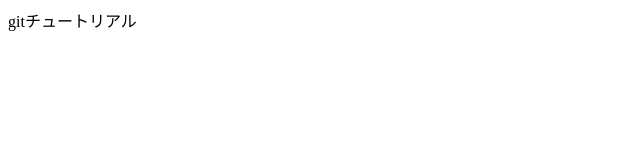
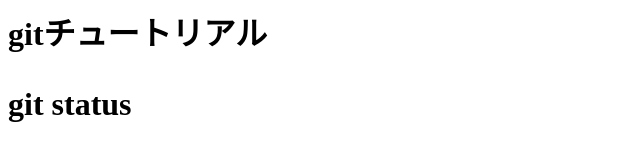
Before and after one commit to Ohashi-279/git_tutorial_bak, a plain HTML site: page index.html in a window 1280 px wide. Shown: the whole page, without its empty margins (0-640 px from the left). Drawn offline with Linux system fonts and the light colour scheme.

Commit message:
git statusコマンドを追記

```diff
--- a/index.html
+++ b/index.html
@@ -1 +1,2 @@
-gitチュートリアル
+<h1>gitチュートリアル<h1>
+<p>git status</p>
```
